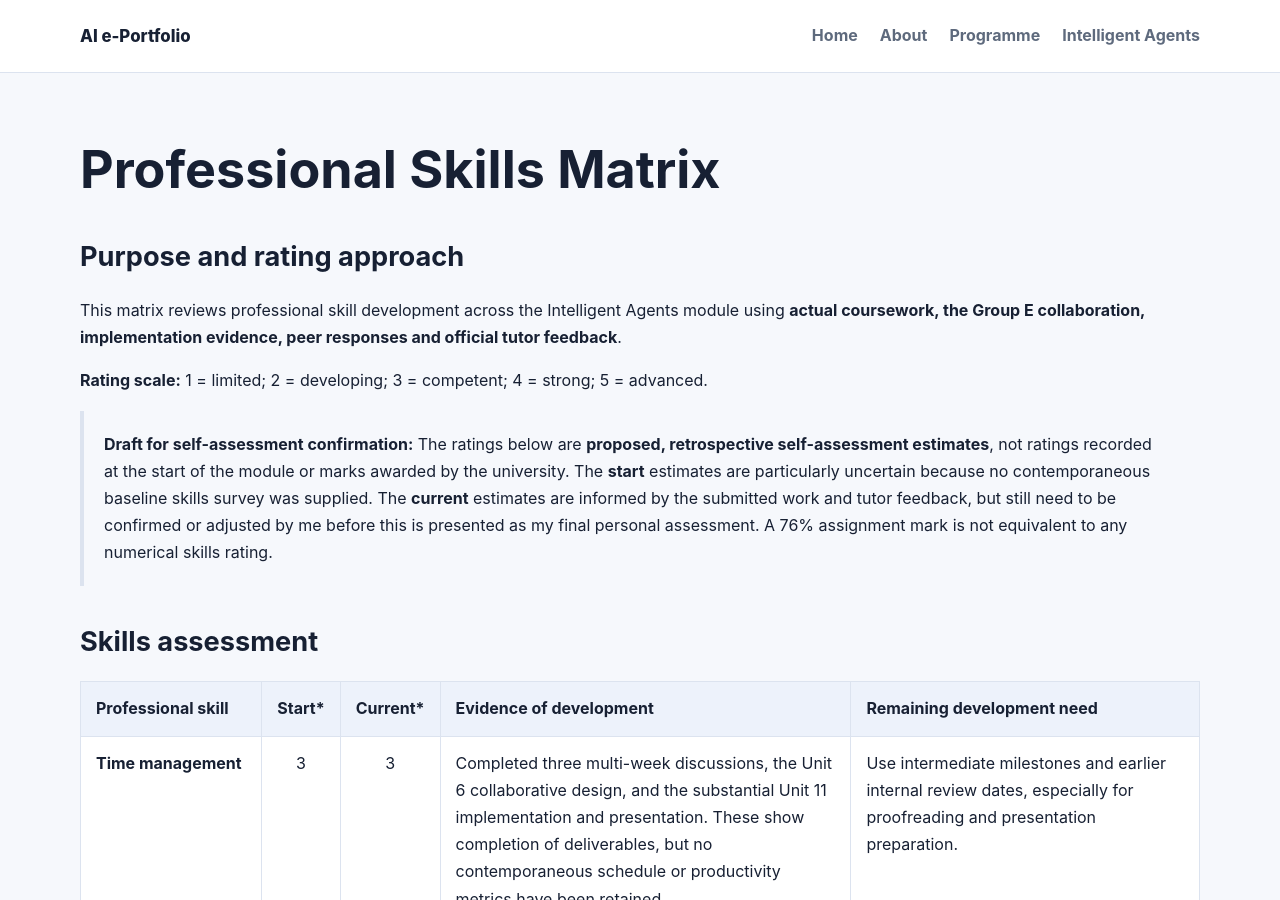
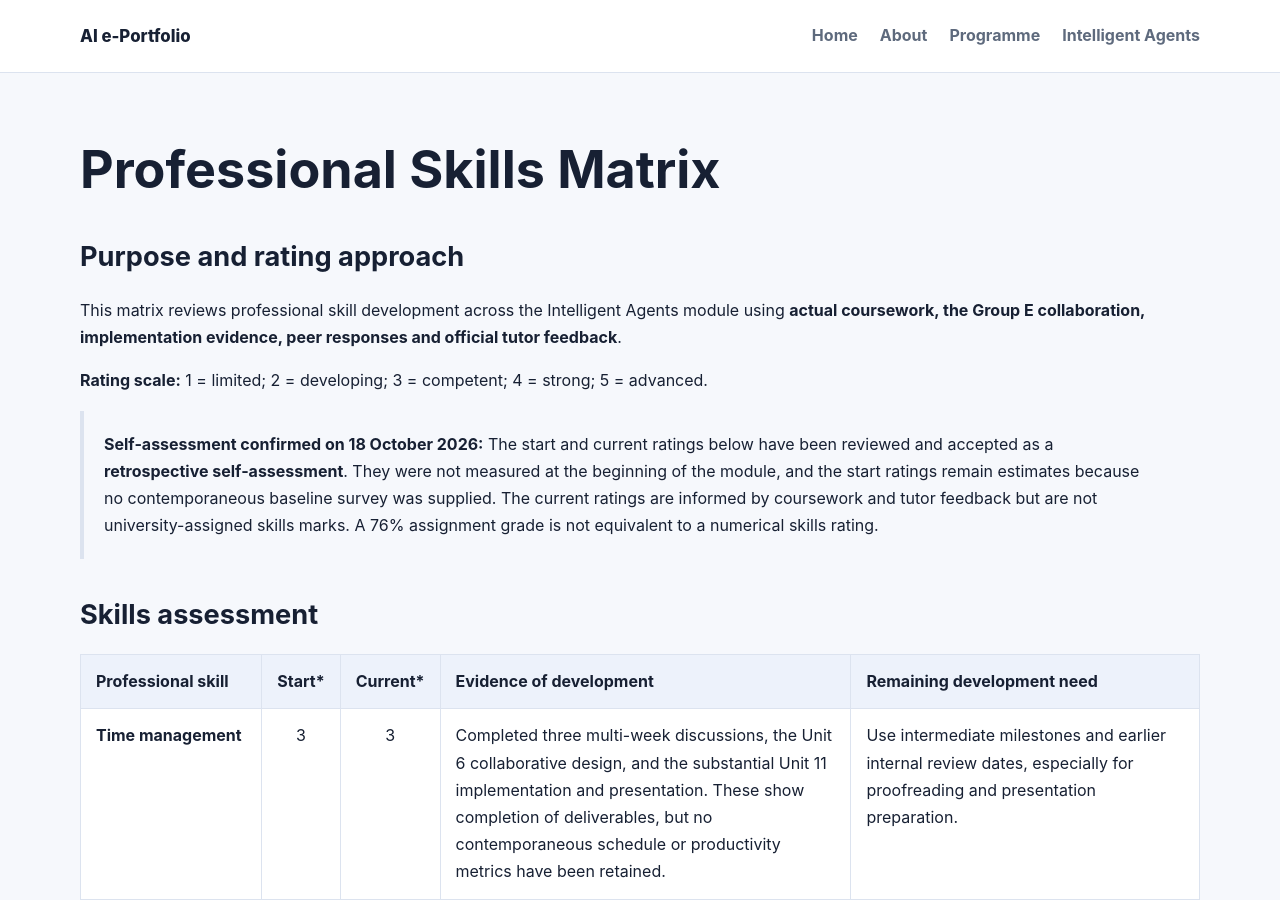
Before and after one commit to Monogios1996/Monogios1996.github.io, a Jekyll site: the page built from modules/intelligent-agents/skills-matrix.md, in a window 1280 px wide and 900 px high. Built offline with Jekyll 4.4.1, drawn with Linux system fonts in a browser that asks for light colours; some of the changed text lies outside the part shown.

Commit message:
Mark reviewed skills ratings confirmed and link completed development plan

```diff
--- a/modules/intelligent-agents/skills-matrix.md
+++ b/modules/intelligent-agents/skills-matrix.md
@@ -11,7 +11,7 @@ This matrix reviews professional skill development across the Intelligent Agents
 
 **Rating scale:** 1 = limited; 2 = developing; 3 = competent; 4 = strong; 5 = advanced.
 
-> **Draft for self-assessment confirmation:** The ratings below are **proposed, retrospective self-assessment estimates**, not ratings recorded at the start of the module or marks awarded by the university. The **start** estimates are particularly uncertain because no contemporaneous baseline skills survey was supplied. The **current** estimates are informed by the submitted work and tutor feedback, but still need to be confirmed or adjusted by me before this is presented as my final personal assessment. A 76% assignment mark is not equivalent to any numerical skills rating.
+> **Self-assessment confirmed on 18 October 2026:** The start and current ratings below have been reviewed and accepted as a **retrospective self-assessment**. They were not measured at the beginning of the module, and the start ratings remain estimates because no contemporaneous baseline survey was supplied. The current ratings are informed by coursework and tutor feedback but are not university-assigned skills marks. A 76% assignment grade is not equivalent to a numerical skills rating.
 
 ## Skills assessment
 
@@ -29,7 +29,7 @@ This matrix reviews professional skill development across the Intelligent Agents
 | **Teamwork, global citizenship and leadership** | 3 | 3 | Delivered defined diagram and consistency-check responsibilities for [Group E]({{ '/modules/intelligent-agents/evidence/artefacts/unit-06-group-e-team-design/' | relative_url }}) and completed an [individual peer evaluation]({{ '/modules/intelligent-agents/evidence/artefacts/unit-06-group-e-peer-evaluation/' | relative_url }}). Collaborated constructively with peers across the discussions. | Strengthen evidence of personal coordination/leadership, task ownership and team-process improvement. No formal meeting records or individual leadership role are claimed. |
 | **Critical reflection** | 3 | 4 | The three [discussion summaries]({{ '/modules/intelligent-agents/collaborative-discussions/' | relative_url }}) respond to feedback and revise assumptions. The [Unit 11 evaluation]({{ '/modules/intelligent-agents/evidence/artefacts/unit-11-academic-research-agent-implementation/' | relative_url }}) identifies genuine limitations, and the [tutor feedback]({{ '/modules/intelligent-agents/feedback/' | relative_url }}) gives explicit priorities for improvement. | Convert identified weaknesses into measurable actions, review outcomes, and distinguish completed improvements from future intentions. |
 
-*Proposed ratings only — subject to personal confirmation. A stable rating does not mean no learning occurred; it can mean improvement within a skill level or that the available evidence is insufficient to justify moving up.*
+*Confirmed retrospective self-ratings. A stable rating does not mean no learning occurred; it can mean improvement within a skill level or insufficient evidence to justify moving up.*
 
 ## Development demonstrated across the module
 
@@ -39,15 +39,17 @@ This matrix reviews professional skill development across the Intelligent Agents
 
 **Teamwork and communication:** The Unit 6 diagrams and consistency checks were a defined contribution to the team design, and the peer-evaluation exercise provided structured experience assessing collaboration. Written academic engagement was strong, but the Unit 11 tutor identified weaknesses in presentation precision, proofreading and screenshot readability. These should not be obscured by the overall grade.
 
-## Priorities to carry into the Professional Development Plan
+## Development priorities and action plan
 
 1. **Research-quality evaluation:** Build a small human-reviewed benchmark and evaluate evidence relevance, citation traceability and factual support separately from structural success.
 2. **Technical communication:** Introduce a pre-submission proofreading and presentation checklist; use readable screenshots and concise reporting of the most important metrics.
 3. **Contemporary research and comparison:** Strengthen Level 7 technical justification using recent empirical studies and a documented comparison with alternative agent architectures.
 4. **Engineering documentation:** Add a clear static component/data diagram and benchmark the specified local model with documented hardware and runtime conditions.
 
+**Action plan:** [View the completed Professional Development Plan]({{ '/modules/intelligent-agents/action-plan/' | relative_url }})
+
 ## Evidence and limitations
 
 The evidence is drawn from the [Artefact Register]({{ '/modules/intelligent-agents/artefacts/' | relative_url }}), [Team Exercises]({{ '/modules/intelligent-agents/team-exercises/' | relative_url }}), [Collaborative Discussions]({{ '/modules/intelligent-agents/collaborative-discussions/' | relative_url }}), [Feedback]({{ '/modules/intelligent-agents/feedback/' | relative_url }}) and [Unit 11 implementation]({{ '/modules/intelligent-agents/evidence/artefacts/unit-11-academic-research-agent-implementation/' | relative_url }}).
 
-No formal team meeting minutes or original baseline skills ratings were supplied; neither is invented here. The matrix distinguishes demonstrated achievements from remaining gaps. **The numerical self-ratings should be confirmed before final portfolio submission.**
+No formal team meeting minutes or original baseline skills ratings were supplied; neither is invented here. The matrix distinguishes demonstrated achievements from remaining gaps. **The self-ratings were confirmed retrospectively on 18 October 2026, while their limitations are acknowledged above.**
```
